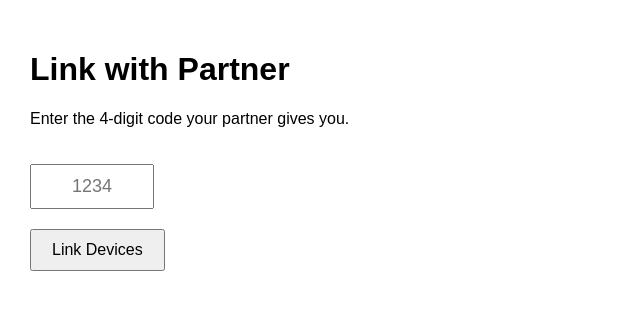
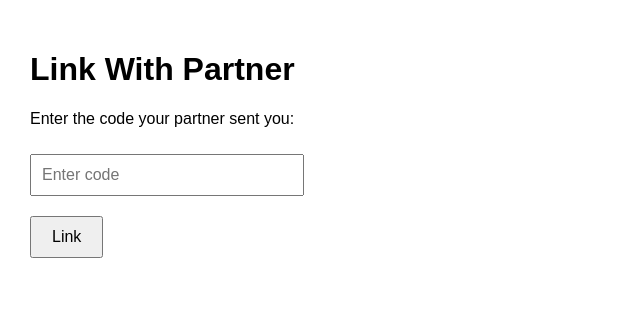
Before and after one commit to jasonsever79/SongPing, a Next.js app: page /link in a window 1280 px wide. Shown: the top 310 px of the page, without its empty margins (0-640 px from the left). Built offline with nearby package versions, Linux system fonts and the light colour scheme.

Commit message:
Update page.tsx

```diff
--- a/app/link/page.tsx
+++ b/app/link/page.tsx
@@ -1,32 +1,30 @@
-export default function LinkPage() {
+export default function LinkWithPartner() {
 
   return (
 
     <div style={{ padding: 30 }}>
 
-      <h1>Link with Partner</h1>
+      <h1>Link With Partner</h1>
 
-      <p>Enter the 4-digit code your partner gives you.</p>
+      <p>Enter the code your partner sent you:</p>
 
 
 
       <input
 
-        placeholder="1234"
+        type="text"
 
-        maxLength={4}
+        placeholder="Enter code"
 
         style={{
 
-          marginTop: 20,
-
           padding: "10px",
 
-          fontSize: "18px",
+          fontSize: "16px",
 
-          width: "100px",
+          width: "250px",
 
-          textAlign: "center"
+          marginTop: "10px"
 
         }}
 
@@ -44,15 +42,13 @@ export default function LinkPage() {
 
             fontSize: "16px",
 
-            cursor: "pointer"
+            cursor: "pointer",
 
           }}
 
-          onClick={() => alert("Code submission will be added soon!")}
-
         >
 
-          Link Devices
+          Link
 
         </button>
 
```
